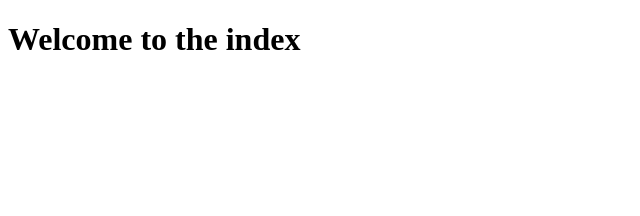
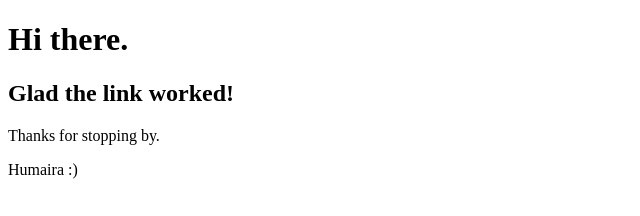
Before and after one commit to hzmansuri/is117fall2020, a plain HTML site: page index.html in a window 1280 px wide. Shown: the whole page, without its empty margins (0-640 px from the left). Drawn offline with Linux system fonts and the light colour scheme.

Commit message:
Updated index file

```diff
--- a/index.html
+++ b/index.html
@@ -1,11 +1,16 @@
 <!DOCTYPE html>
-<html lang="en">
-<head>
-    <meta charset="UTF-8">
+<html>
+  <head>
+    <meta charset="utf-8">
     <title>Home</title>
-</head>
-<body>
-    <h1>Welcome to the index</h1>
+  </head>
+  <body>
+    <h1>Hi there.</h1>
 
-</body>
+    <h2>Glad the link worked!</h2>
+
+    <p>Thanks for stopping by.</p>
+
+    <p>Humaira :)</p>
+  </body>
 </html>
```
